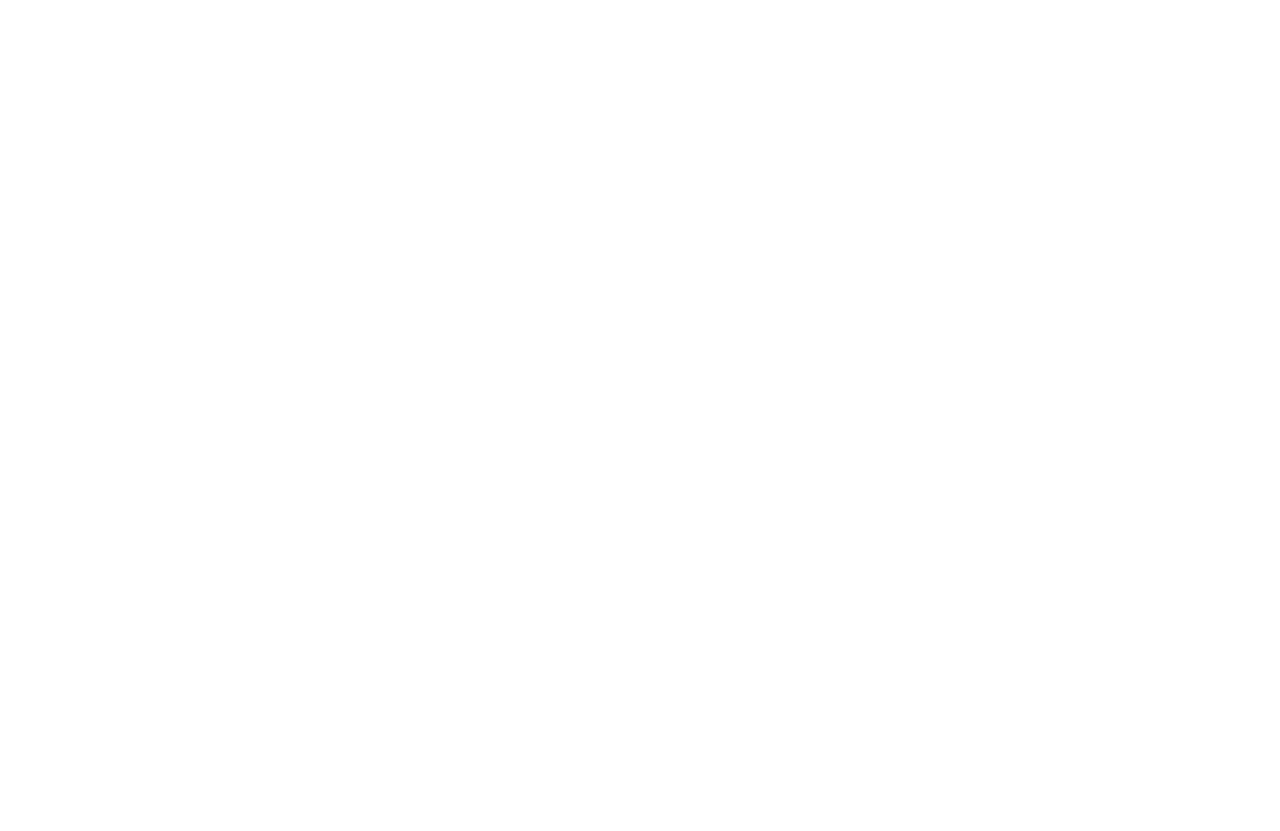
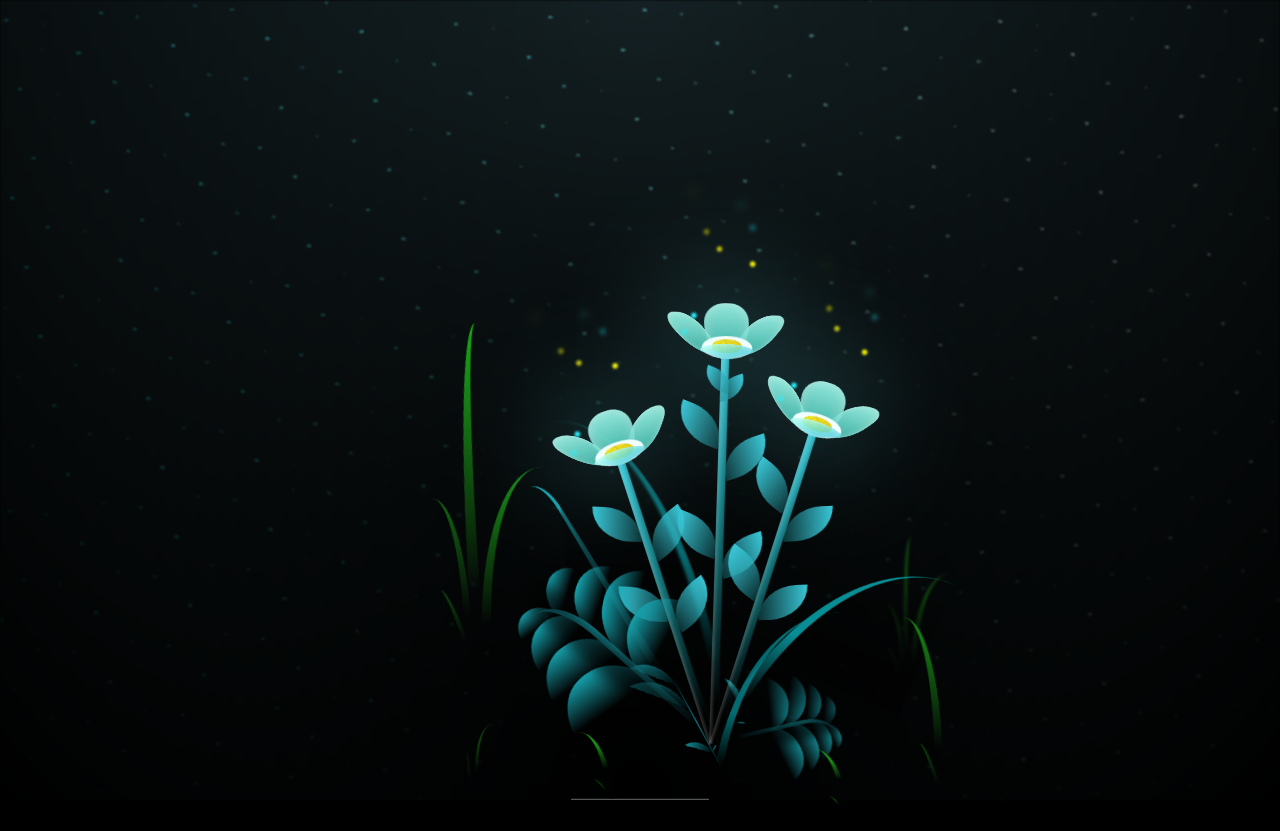
Before and after one commit to MuhammadSaad20/AnimationGarden, a plain HTML site: page structure/index.html in a window 1280 px wide. Before the commit the page ends 800 px from the top, so only its background shows below. Drawn offline with Linux system fonts and the light colour scheme; the site is published under a folder, as on GitHub Pages, so addresses that start at the root find nothing.

Commit message:
refactor path and dep json

```diff
--- a/structure/index.html
+++ b/structure/index.html
@@ -6,8 +6,8 @@
     <meta charset="UTF-8">
     <meta http-equiv="X-UA-Compatible" content="IE=edge">
     <meta name="viewport" content="width=device-width, initial-scale=1.0">
-    <link rel="stylesheet" href="/style/style.css">
-    <script src="/scripts/script.js" type="text/javascript"></script>
+    <link rel="stylesheet" href="../styles/style.css">
+    <script src="../scripts/script.js" type="text/javascript"></script>
 
     <title>Linta Garden</title>
 </head>
```
Also changed, not shown: styles/style.css (renamed from style/style.css), vercel.json.
